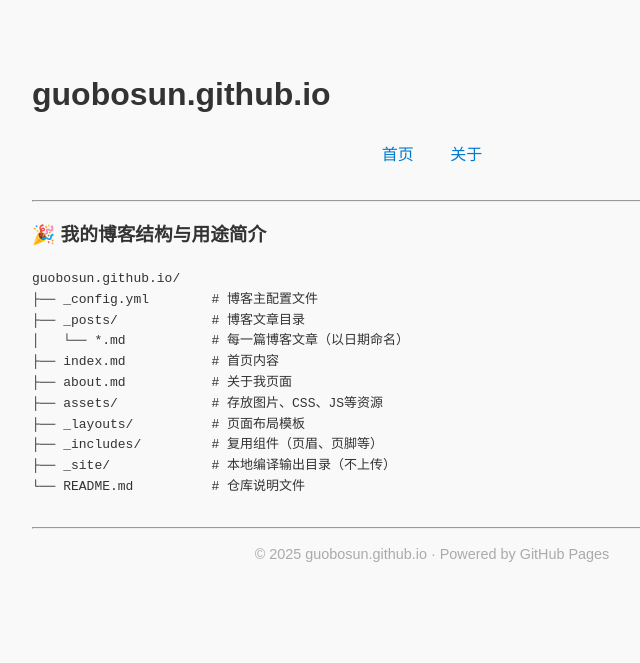
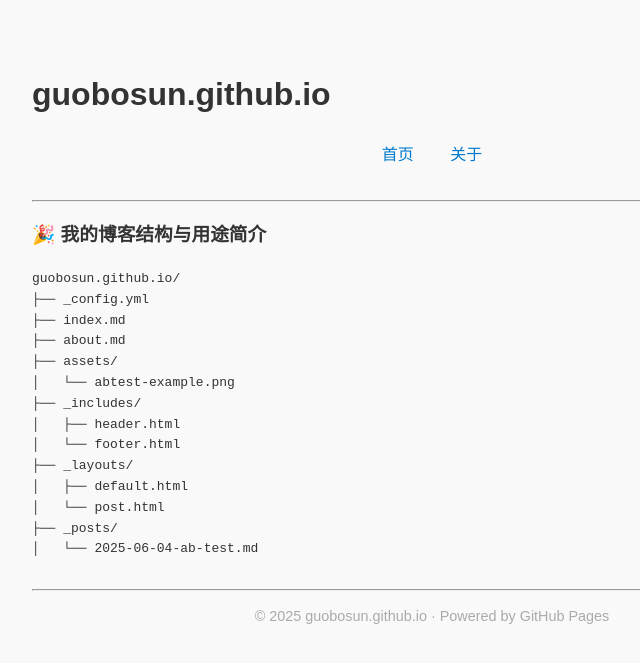
Before and after one commit to guobosun/guobosun.github.io, a Jekyll site: the page built from _posts/2025-06-03-github.io-introduce.md, in a window 1280 px wide. Shown: the top 663 px of the page, without its empty margins (208-848 px from the left). Built offline with Jekyll 4.4.1, drawn with Linux system fonts in a browser that asks for light colours.

Commit message:
Update 2025-06-03-github.io-introduce.md

````diff
--- a/_posts/2025-06-03-github.io-introduce.md
+++ b/_posts/2025-06-03-github.io-introduce.md
@@ -5,14 +5,17 @@ layout: default
 
 ```text
 guobosun.github.io/
-├── _config.yml        # 博客主配置文件
-├── _posts/            # 博客文章目录
-│   └── *.md           # 每一篇博客文章（以日期命名）
-├── index.md           # 首页内容
-├── about.md           # 关于我页面
-├── assets/            # 存放图片、CSS、JS等资源
-├── _layouts/          # 页面布局模板
-├── _includes/         # 复用组件（页眉、页脚等）
-├── _site/             # 本地编译输出目录（不上传）
-└── README.md          # 仓库说明文件
+├── _config.yml
+├── index.md
+├── about.md
+├── assets/
+│   └── abtest-example.png
+├── _includes/
+│   ├── header.html
+│   └── footer.html
+├── _layouts/
+│   ├── default.html
+│   └── post.html
+├── _posts/
+│   └── 2025-06-04-ab-test.md
 ```
````
